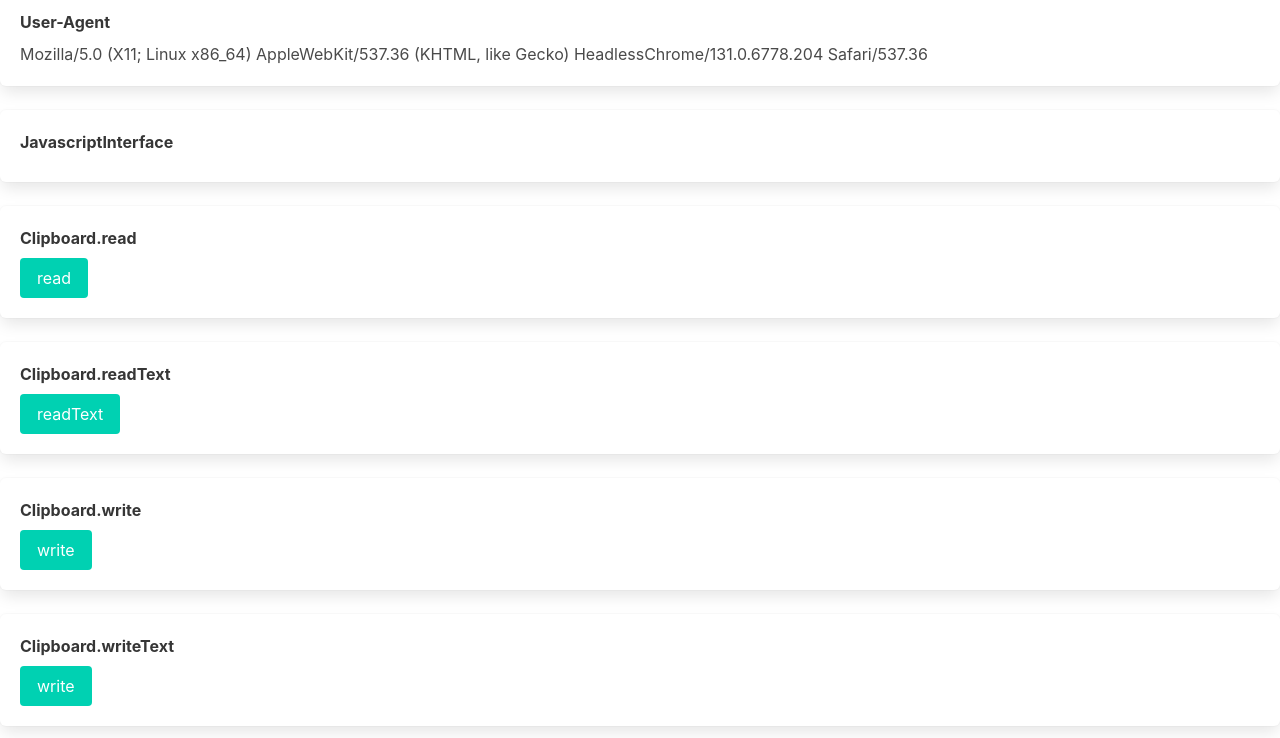
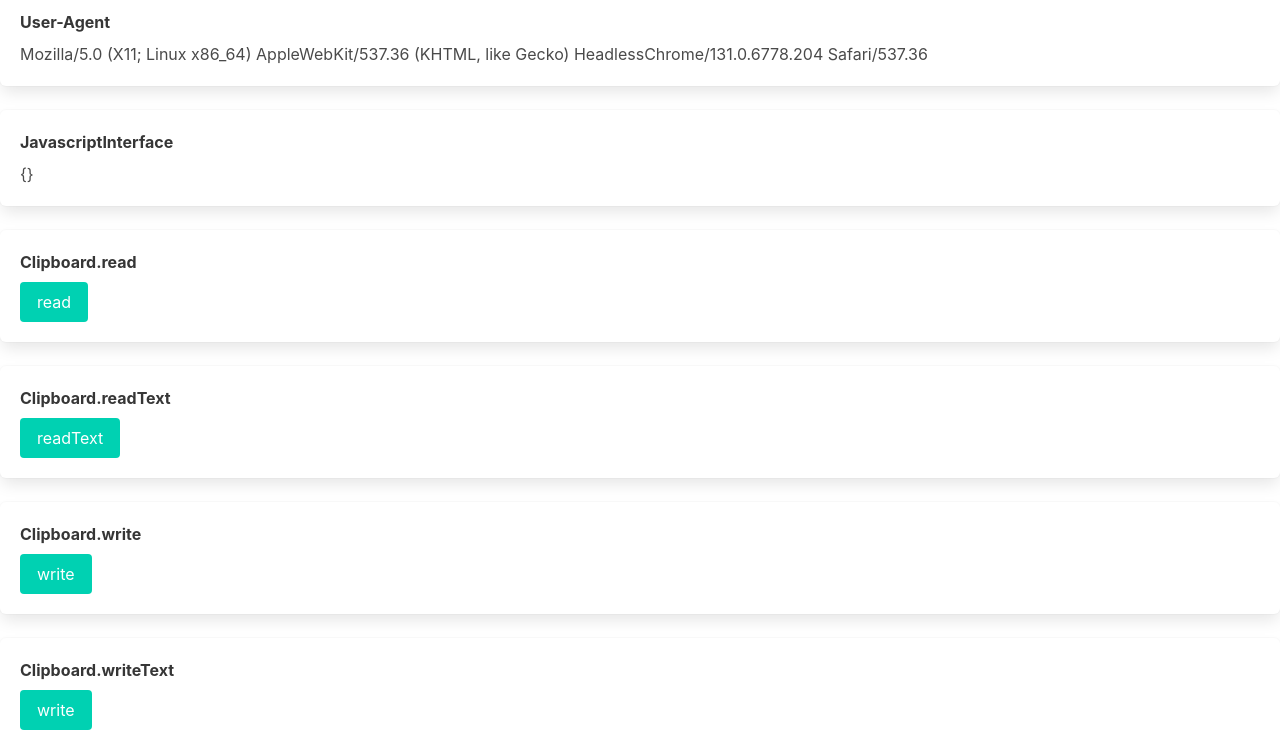
Before and after one commit to konata/canary, a plain HTML site: page index.html in a window 1280 px wide. Shown: the part 62-800 px from the top of the page. Drawn offline with nearby package versions, Linux system fonts and the light colour scheme.

Commit message:
feat: fix typo

```diff
--- a/index.html
+++ b/index.html
@@ -88,7 +88,7 @@
     <div class="box">
       <div class="field">
         <label class="label">JavascriptInterface</label>
-        <div class="control" id="javascariptinterface"></div>
+        <div class="control" id="javascriptinterface"></div>
       </div>
     </div>
 
```
